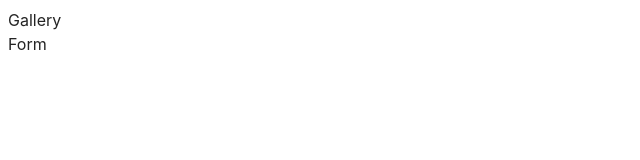
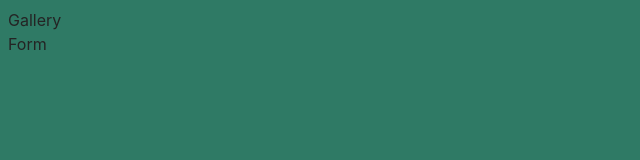
Before and after one commit to AnnaHodunko/goit-js-hw-09, a website built with Vite: page src/index.html in a window 1280 px wide. Shown: the whole page, without its empty margins (0-640 px from the left). Built offline with nearby package versions, Linux system fonts and the light colour scheme.

Commit message:
create-background-color

```diff
--- a/src/css/styles.css
+++ b/src/css/styles.css
@@ -15,7 +15,7 @@
   font-weight: 400;
 
   color: #242424;
-  background-color: rgba(255, 255, 255, 0.87);
+  background-color: rgba(17, 103, 79, 0.87);
 
   font-synthesis: none;
   text-rendering: optimizeLegibility;
```
